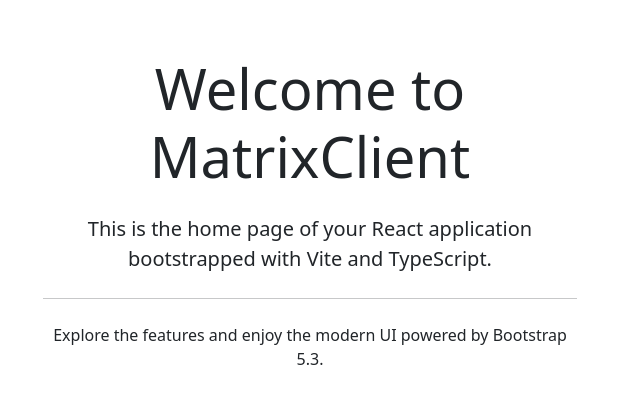
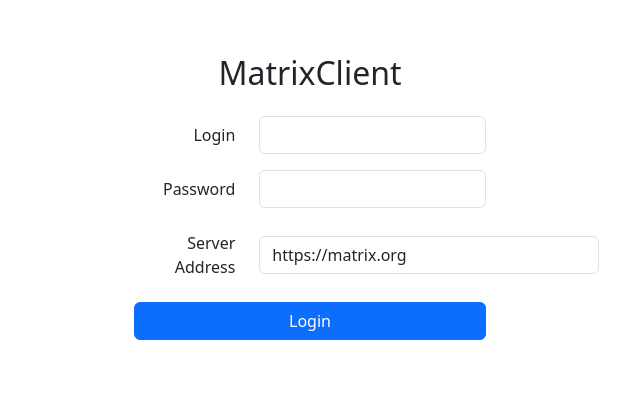
Before and after one commit to wisniewski-patryk/MatrixClient, a React (Vite) app: page / in a window 1280 px wide. Shown: the part 203-606 px from the top of the page, without its empty margins (330-970 px from the left). Built offline with nearby package versions, Linux system fonts and the light colour scheme.

Commit message:
feat: implement LoginPage component and update App to use it

```diff
--- a/src/App.tsx
+++ b/src/App.tsx
@@ -1,10 +1,10 @@
 import './App.css';
-import HomePage from './pages/HomePage';
+import LoginPage from './pages/LoginPage';
 
 function App() {
 	return (
 		<>
-			<HomePage />
+			<LoginPage />
 		</>
 	);
 }
--- /dev/null
+++ b/src/pages/LoginPage.tsx
@@ -0,0 +1,84 @@
+import React, { useState, type FormEvent } from 'react';
+
+type LoginFormState = {
+	login: string;
+	password: string;
+	server: string;
+};
+
+const LoginPage: React.FC = () => {
+	const [form, setForm] = useState<LoginFormState>({
+		login: '',
+		password: '',
+		server: 'https://matrix.org'
+	});
+
+	const handleChange = (e: React.ChangeEvent<HTMLInputElement>) => {
+		const { name, value } = e.target;
+		setForm(prev => ({
+			...prev,
+			[name]: value
+		}));
+	};
+
+	const handleSubmit = (e: FormEvent) => {
+		e.preventDefault();
+		// Handle login logic here
+	};
+
+	return (
+		<div className="container" style={{ maxWidth: 400, margin: '0 auto', padding: 24 }}>
+			<h2 className="mb-4">MatrixClient</h2>
+			<form onSubmit={handleSubmit}>
+				<div className="mb-3 row align-items-center">
+					<label htmlFor="login" className="col-sm-4 col-form-label text-end">Login</label>
+					<div className="col-sm-8">
+						<input
+							id="login"
+							name="login"
+							type="text"
+							value={form.login}
+							onChange={handleChange}
+							autoComplete="username"
+							required
+							className="form-control"
+						/>
+					</div>
+				</div>
+				<div className="mb-3 row align-items-center">
+					<label htmlFor="password" className="col-sm-4 col-form-label text-end">Password</label>
+					<div className="col-sm-8">
+						<input
+							id="password"
+							name="password"
+							type="password"
+							value={form.password}
+							onChange={handleChange}
+							autoComplete="current-password"
+							required
+							className="form-control"
+						/>
+					</div>
+				</div>
+				<div className="mb-3 row align-items-center">
+					<label htmlFor="server" className="col-sm-4 col-form-label text-end">Server Address</label>
+					<div className="col-sm-8">
+						<input
+							id="server"
+							name="server"
+							type="text"
+							value={form.server}
+							onChange={handleChange}
+							required
+							className="form-control"
+							style={{ width: '150%', maxWidth: 'none' }}
+						/>
+					</div>
+				</div>
+				<button type="submit" className="btn btn-primary w-100">Login</button>
+			</form>
+		</div>
+	);
+};
+
+export default LoginPage;
```
